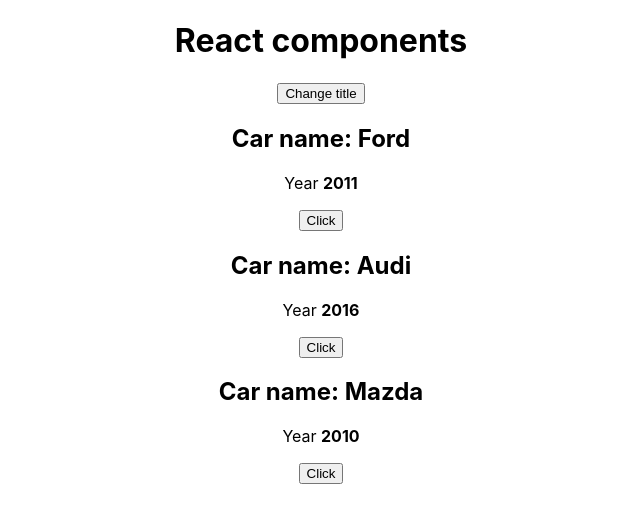
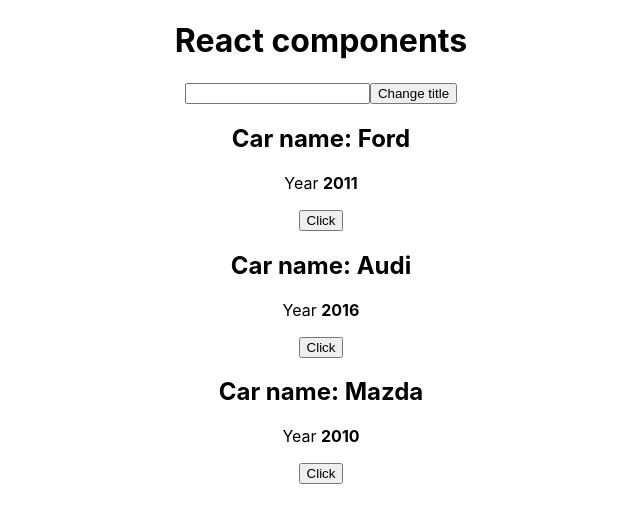
Before and after one commit to s1ep0y/reactLearning, a React (Create React App) app in the folder react_theory/: page / in a window 1280 px wide. Shown: the top 522 px of the page, without its empty margins (319-959 px from the left). Built offline with nearby package versions, Linux system fonts and the light colour scheme.

Commit message:
input listen

```diff
--- a/react_theory/src/App.js
+++ b/react_theory/src/App.js
@@ -20,6 +20,13 @@
       pageTitle: newTitle
     })
   }
+
+  inputListen = (event) =>{
+    this.setState({
+      pageTitle: event.target.value
+    })
+  }
+
   render() {
     const divStyle = {
       textAlign: 'center'
@@ -30,6 +37,9 @@
     return (
       <div style={divStyle}>
       <h1>{this.state.pageTitle}</h1>
+
+      <input type="text" onChange={this.inputListen}></input>
+
       <button onClick={this.changeTitle.bind(this, 'Changed 1st btn')}>Change title</button>
         {cars.map((info)=>
         <Car name={info.name}
```
